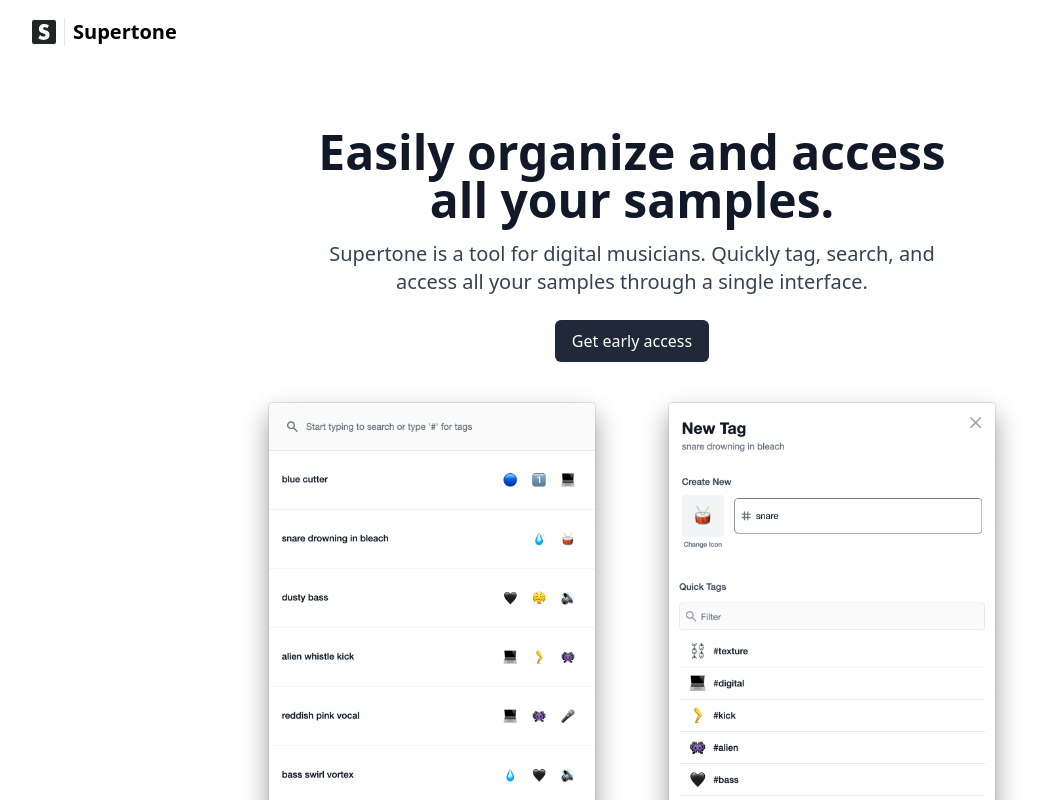
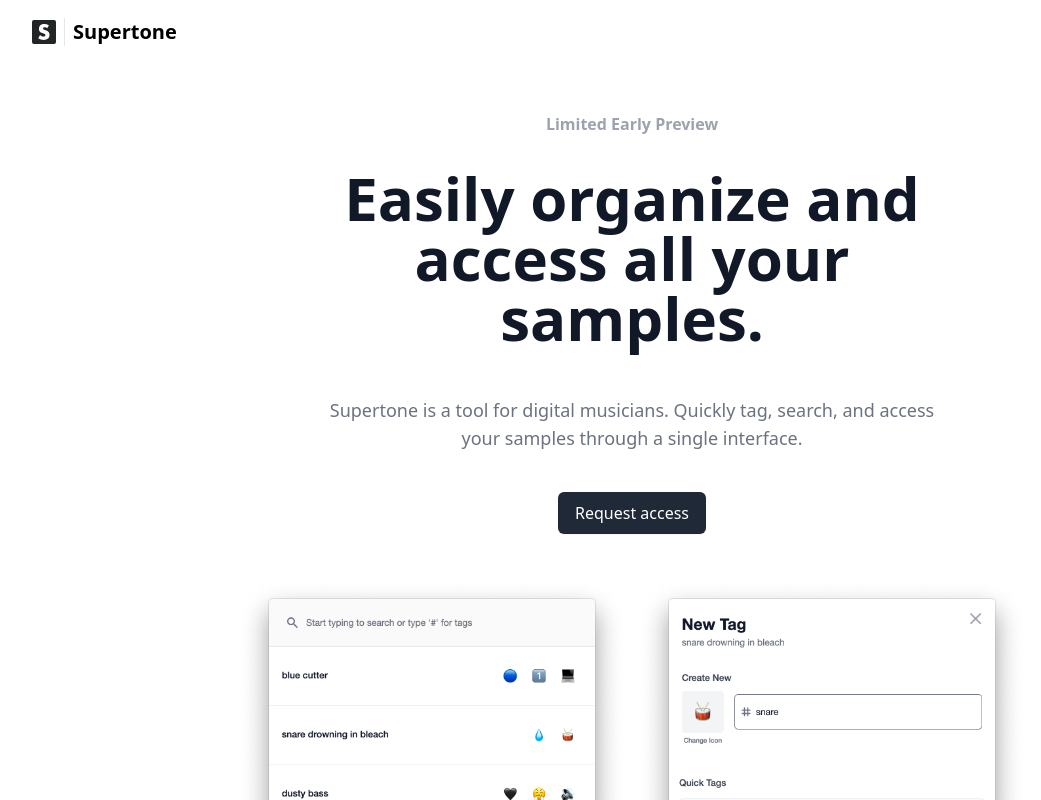
Before and after one commit to supertone-dev/supertone-website, a Next.js app: page / in a window 1280 px wide. Shown: the top 800 px of the page, without its empty margins (8-1049 px from the left). Built offline with nearby package versions, Linux system fonts and the light colour scheme; a web font is replaced by a local one.

Commit message:
added 'limited early preview' sub pre-text, adjust primary text font size and text spacing

```diff
--- a/pages/index.js
+++ b/pages/index.js
@@ -21,21 +21,22 @@
       </header>
       <main className=" flex-1 flex flex-col justify-center items-center mt-4">
         <div className="w-1/2 text-center">
-          <p className="text-5xl font-extrabold text-gray-900 my-4">
+          <p className="font-semibold text-gray-400">Limited Early Preview</p>
+          <p className="text-6xl font-extrabold text-gray-900 my-8 mb-12">
             Easily organize and access all your samples.
           </p>
 
-          <p className="text-lg md:text-xl text-gray-700 my-4">
+          <p className="text-lg text-gray-500 my-8">
             Supertone is a tool for digital musicians. Quickly tag, search, and
-            access all your samples through a single interface.
+            access your samples through a single interface.
           </p>
         </div>
         <button
           onClick={() => router.push("/early-access")}
           type="button"
-          className="inline-flex items-center my-2 px-4 py-2 border border-transparent text-base font-medium rounded-md shadow-sm text-white bg-gray-800 hover:bg-gray-700 focus:outline-none focus:ring-2 focus:ring-offset-2 focus:ring-gray-500"
+          className="inline-flex items-center mt-2 mb-8 px-4 py-2 border border-transparent text-base font-medium rounded-md shadow-sm text-white bg-gray-800 hover:bg-gray-700 focus:outline-none focus:ring-2 focus:ring-offset-2 focus:ring-gray-500"
         >
-          Get early access
+          Request access
         </button>
 
         <div className="flex flex-col md:flex-row mt-2">
```
